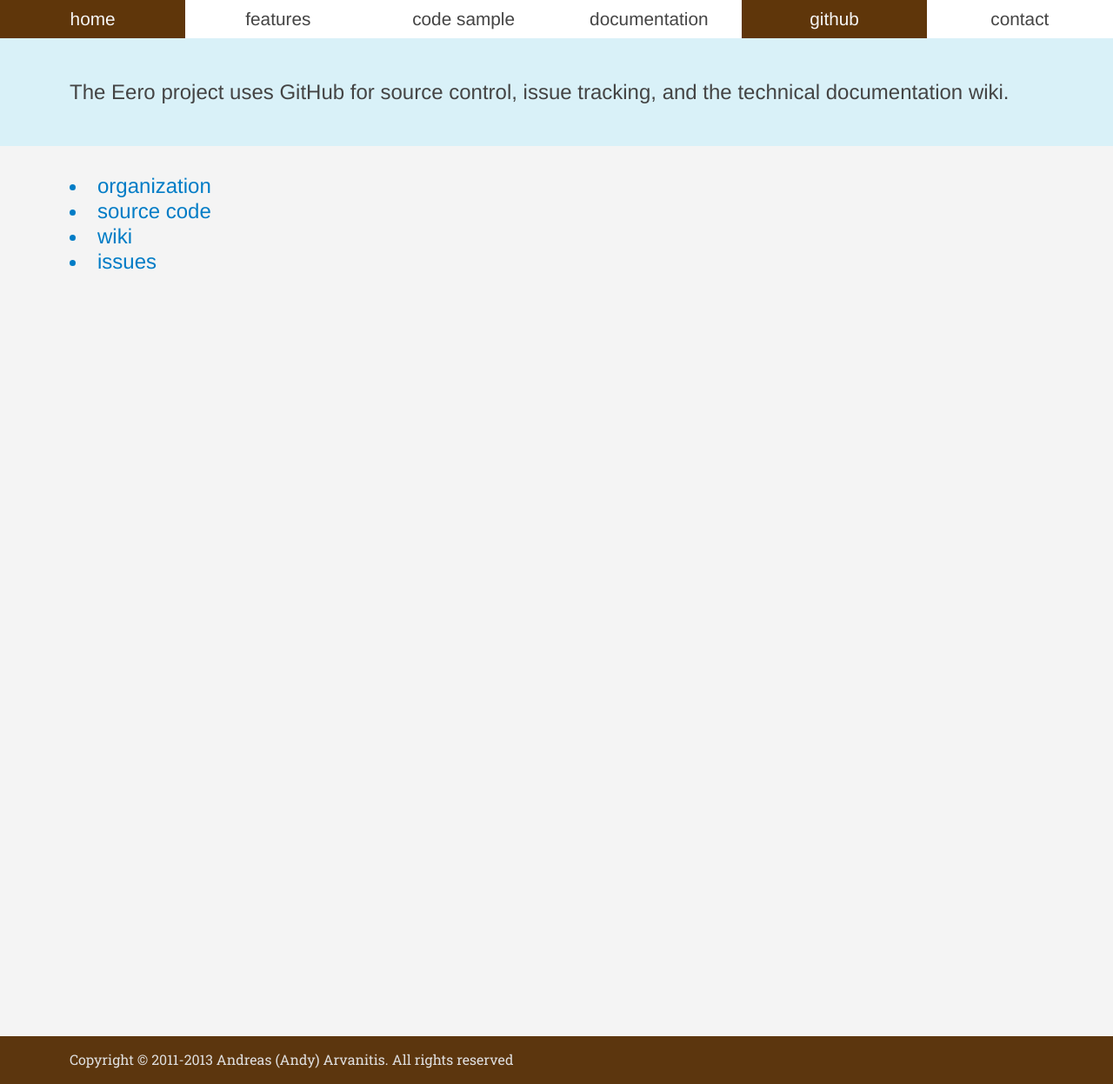
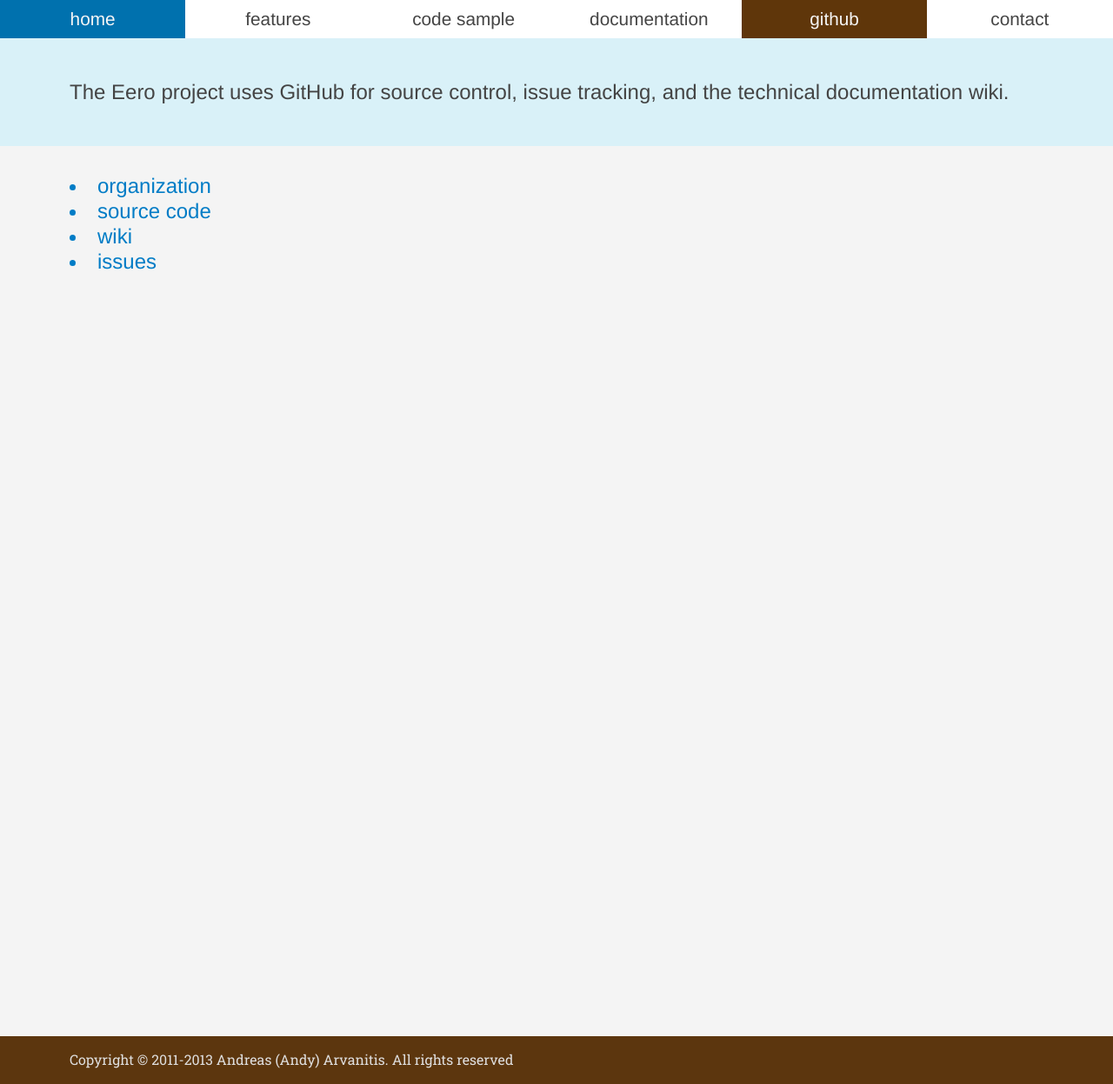
Before and after one commit to eerolanguage/eerolanguage.github.com, a Jekyll site: the page built from github/index.html, in a window 1280 px wide. Shown: the whole page at 87% size. Built offline with Jekyll 4.4.1, drawn with Linux system fonts in a browser that asks for light colours; some web fonts are replaced.

Commit message:
Change nav hover color

```diff
--- a/css/default.css
+++ b/css/default.css
@@ -106,6 +106,14 @@ nav li a {
   text-decoration: none;
   color: #f6f6f6;
   background-color:#5F360A;
+}
+
+#current {
+  background-color:#5F360A;
+}
+
+nav li a:hover {
+  background-color:#0071AE;
 }
 
 /*------------ General content ------------*/
```
